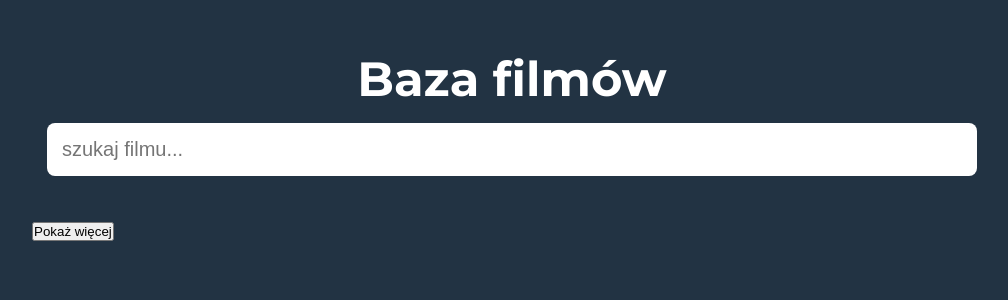
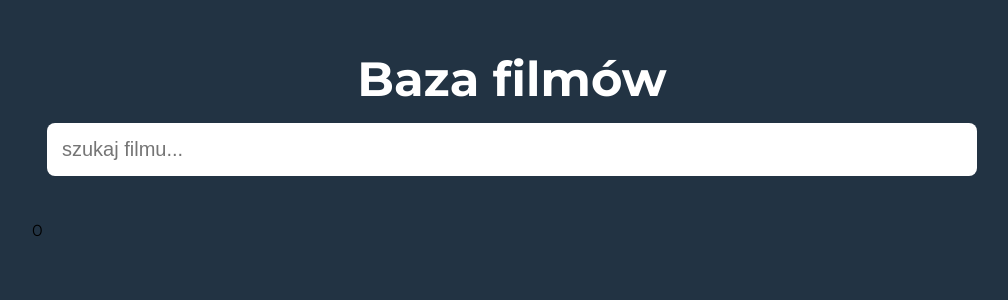
Before and after one commit to joannad94/movieapp, a React (Create React App) app: page / in a window 1280 px wide. Shown: the top 300 px of the page, without its empty margins (128-1136 px from the left). Built offline with nearby package versions, Linux system fonts and the light colour scheme.

Commit message:
addition hook

```diff
--- a/src/App.js
+++ b/src/App.js
@@ -5,12 +5,11 @@ import Results from "./components/Results";
 import Popup from "./components/Popup";
 
 function App() {
-  const [state, setState] = useState({
-    query: "",
-    results: [],
-    selected: {},
-    page: 0,
-  });
+  const [query, setQuery] = useState("");
+  const [results, setResults] = useState([]);
+  const [selected, setSelected] = useState(null);
+  const [page, setPage] = useState(1);
+
   const apiurl =
     "https://api.themoviedb.org/3/search/movie?api_key=59b3036760639d53bfc449c761da9443";
 
@@ -18,55 +17,38 @@ function App() {
 
   const search = (e) => {
     if (e.key === "Enter") {
-      axios(apiurl + "&query=" + state.query).then(({ data }) => {
-        let results = data.results;
-        setState((prevState) => {
-          return {
-            ...prevState,
-            results: results,
-          };
-        });
+      axios(apiurl + "&query=" + query).then(({ data }) => {
+        setResults(data.results);
       });
     }
   };
 
   const handleInput = (e) => {
     let query = e.target.value;
-
-    setState((prevState) => {
-      return { ...prevState, query: query };
-    });
+    setQuery(query);
   };
 
   const openPopup = (id) => {
     axios(
       `https://api.themoviedb.org/3/movie/${id}?api_key=${apikey}&language=pl`
     ).then(({ data }) => {
-      let result = data;
-
-      setState((prevState) => {
-        return { ...prevState, selected: result };
-      });
+      setSelected(data);
     });
   };
   const closePopup = () => {
-    setState((prevState) => {
-      return { ...prevState, selected: {} };
-    });
+    setSelected(null);
   };
 
-  const nextPage = () => {
-    axios(apiurl + "&query=" + state.query + "&page=" + state.page + 1).then(
-      ({ data }) => {
-        let results = data.results;
-        setState((prevState) => {
-          return {
-            ...prevState,
-            results: [...state.results, ...results],
-          };
-        });
-      }
-    );
+  const getNextPage = () => {
+    console.group(page);
+    const nextPage = page + 1;
+    setPage(nextPage);
+    console.log(page);
+
+    axios(apiurl + "&query=" + query + "&page=" + page + 1).then(({ data }) => {
+      const updatedResults = [...results, ...data.results];
+      setResults(updatedResults);
+    });
   };
 
   return (
@@ -76,14 +58,11 @@ function App() {
       </header>
       <main>
         <Search handleInput={handleInput} search={search} />
-        <Results results={state.results} openPopup={openPopup} />
+        <Results results={results} openPopup={openPopup} />
 
-        {typeof state.selected.title != "undefined" ? (
-          <Popup selected={state.selected} closePopup={closePopup} />
-        ) : (
-          false
-        )}
-        <button onClick={nextPage}>Pokaż więcej</button>
+        {selected && <Popup selected={selected} closePopup={closePopup} />}
+
+        {results.length && <button onClick={getNextPage}>Pokaż więcej</button>}
       </main>
     </div>
   );
```
